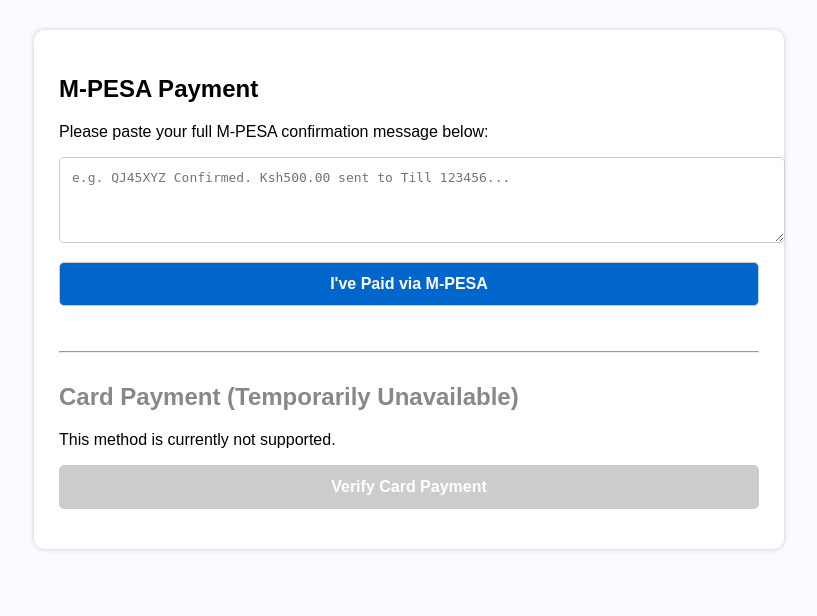
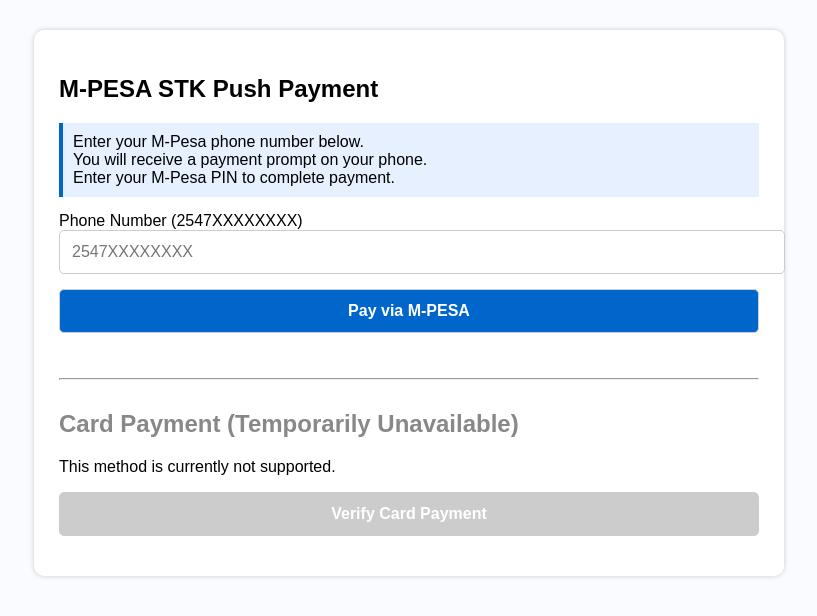
Before and after one commit to voke123588/webpro, a Flask app: template templates/verify.html in a window 1280 px wide. Shown: the part 90-706 px from the top of the page, without its empty margins (231-1048 px from the left). Run offline with Flask 3, Linux system fonts and the light colour scheme; the template is opened without the code that fills it, so the values that code supplies are empty; some libraries are stand-ins or nearby versions.

Commit message:
updated verify page stk push

```diff
--- a/app.py
+++ b/app.py
@@ -2,6 +2,7 @@ from flask import Flask, render_template, request, redirect, url_for, session, f
 import psycopg2
 import re
 import os
+import requests
 
 app = Flask(__name__)
 app.secret_key = 'webpro_secret_2026_secure'
@@ -182,6 +183,67 @@ def verify():
 
     return render_template('verify.html', plan=plan, amount=amount)
 
+@app.route('/stk_push', methods=['POST'])
+def stk_push():
+    if 'user' not in session:
+        return redirect(url_for('login'))
+
+    phone = request.form.get('phone')
+    amount = request.form.get('amount')
+    plan = request.form.get('plan')
+    user_email = session['user']
+
+    url = "https://backend.payhero.co.ke/api/v2/payments"
+
+    headers = {
+        "Authorization": "Basic " + os.environ.get("PAYHERO_AUTH"),
+        "Content-Type": "application/json"
+    }
+
+    payload = {
+        "amount": amount,
+        "phone_number": phone,
+        "account_number": plan,
+        "channel_id": os.environ.get("PAYHERO_ACCOUNT"),
+        "provider": "m-pesa"
+    }
+
+    response = requests.post(url, json=payload, headers=headers)
+
+    # Save pending payment
+    cursor.execute("""
+        INSERT INTO payments (user_email, phone, plan, method, status)
+        VALUES (%s, %s, %s, %s, %s)
+    """, (user_email, phone, plan, 'mpesa', 'pending'))
+
+    db.commit()
+
+    flash("STK Push sent to your phone. Enter PIN to complete payment.")
+    return redirect(url_for('profile'))
+
+@app.route('/payhero_callback', methods=['POST'])
+def payhero_callback():
+    data = request.json
+    print(data)
+
+    try:
+        phone = data.get("phone_number")
+        amount = data.get("amount")
+        status = data.get("status")
+
+        if status == "SUCCESS":
+            cursor.execute("""
+                UPDATE payments
+                SET status = 'verified'
+                WHERE phone = %s AND status = 'pending'
+            """, (phone,))
+            db.commit()
+
+    except Exception as e:
+        print(e)
+
+    return {"status": "received"}
+
 @app.route('/verify_payment', methods=['POST'])
 def verify_payment():
     if 'user' not in session:
--- a/requirements.txt
+++ b/requirements.txt
@@ -1,3 +1,4 @@
 Flask
 gunicorn
 psycopg2-binary
+requests
--- a/templates/verify.html
+++ b/templates/verify.html
@@ -47,6 +47,12 @@
       background: #ccc;
       cursor: not-allowed;
     }
+    .note {
+      background: #e6f0ff;
+      padding: 10px;
+      border-left: 4px solid #0066cc;
+      margin-bottom: 15px;
+    }
   </style>
 </head>
 <body>
@@ -56,14 +62,22 @@
   </header>
 
   <main>
-    <h2>M-PESA Payment</h2>
-    <p>Please paste your full M-PESA confirmation message below:</p>
+    <h2>M-PESA STK Push Payment</h2>
 
-    <form method="POST" action="{{ url_for('verify_payment') }}">
-      <textarea name="mpesa_message" rows="4" placeholder="e.g. QJ45XYZ Confirmed. Ksh500.00 sent to Till 123456..." required></textarea>
-      <input type="hidden" name="method" value="mpesa">
-      <input type="hidden" name="package" value="{{ plan }}">
-      <button type="submit">I've Paid via M-PESA</button>
+    <div class="note">
+      Enter your M-Pesa phone number below.<br>
+      You will receive a payment prompt on your phone.<br>
+      Enter your M-Pesa PIN to complete payment.
+    </div>
+
+    <form method="POST" action="{{ url_for('stk_push') }}">
+      <input type="hidden" name="plan" value="{{ plan }}">
+      <input type="hidden" name="amount" value="{{ amount }}">
+
+      <label>Phone Number (2547XXXXXXXX)</label>
+      <input type="text" name="phone" placeholder="2547XXXXXXXX" required>
+
+      <button type="submit">Pay via M-PESA</button>
     </form>
 
     <hr style="margin: 30px 0;">
```
